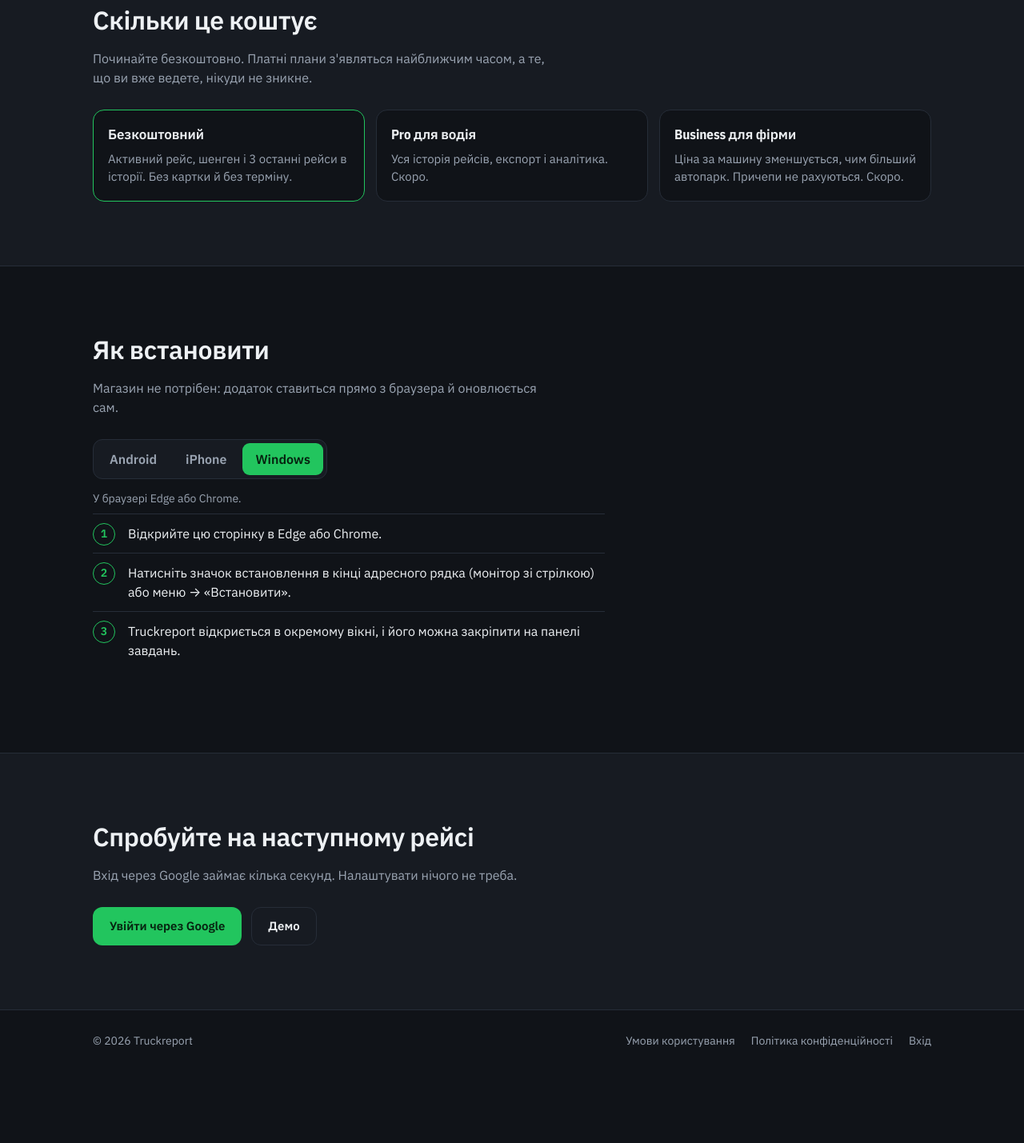
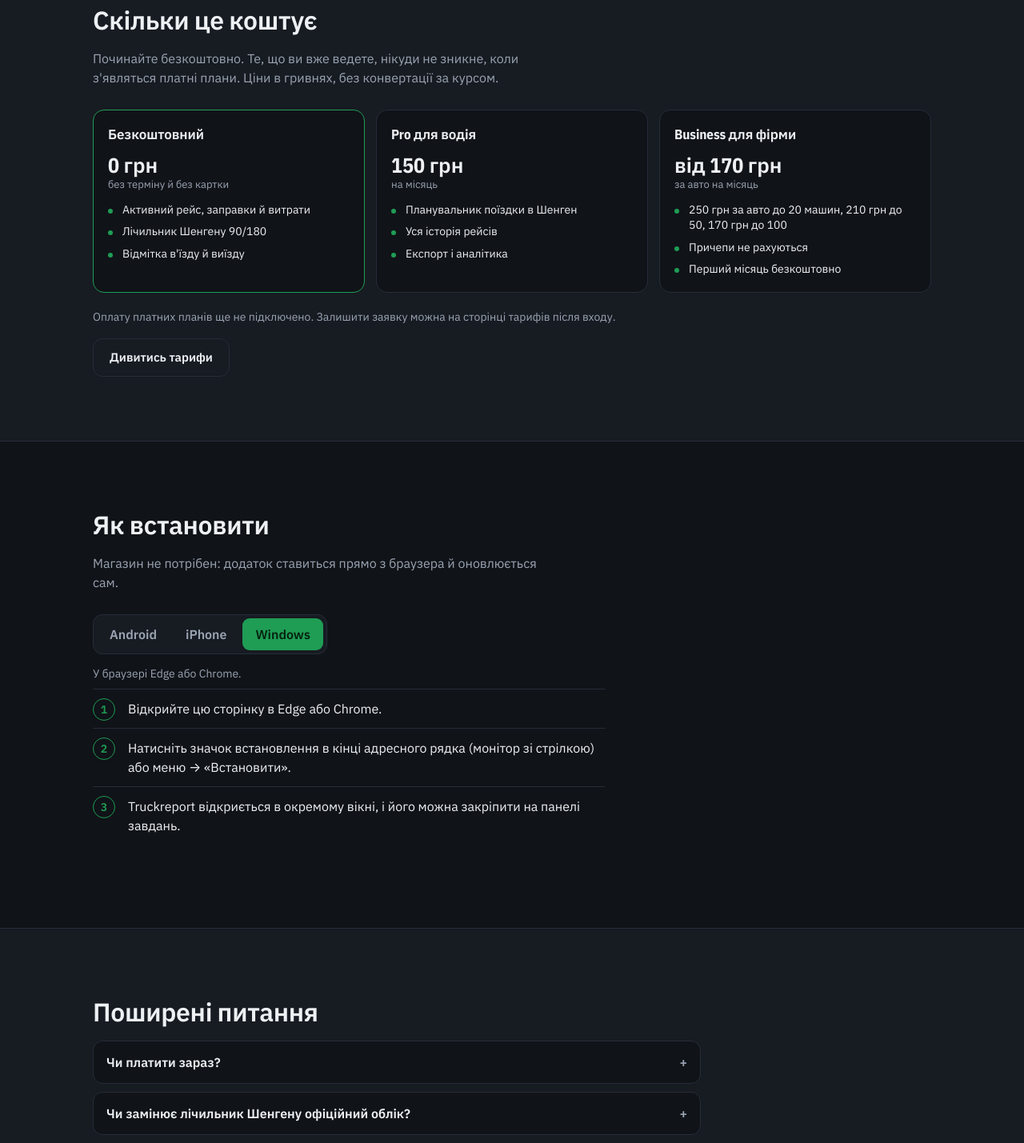
Before and after one commit to djmykolaj-design/truckreport, a React (Vite) app: page /welcome in a window 1280 px wide. Shown: the part 1330-2759 px from the top of the page at 80% size. Before the commit the page ends 2682 px from the top, so only its background shows below. Built offline with nearby package versions, Linux system fonts and the light colour scheme; what pdfmake would draw is missing.

Commit message:
feat: лендінг із цінами в гривнях, питаннями та спокійнішим зеленим

```diff
--- a/src/pages/Landing.css
+++ b/src/pages/Landing.css
@@ -5,7 +5,7 @@
   --lp-border: var(--border, #243044);
   --lp-text: var(--text, #f1f5f9);
   --lp-muted: var(--text-secondary, #94a3b8);
-  --lp-green: var(--primary, #22c55e);
+  --lp-green: #1f9d55;
 
   min-height: 100vh;
   background: var(--lp-bg);
@@ -502,3 +502,99 @@ main.layout-content.layout-content--bare {
   max-width: none !important;
   width: 100% !important;
 }
+
+/* ── Ціни: ціна й список можливостей ── */
+
+.lp-plan-price {
+  margin: 10px 0 14px;
+  font-family: var(--font-display, inherit);
+  font-size: 26px;
+  font-weight: 700;
+  line-height: 1.1;
+}
+
+.lp-plan-price small {
+  display: block;
+  margin-top: 4px;
+  font-family: var(--font-body, inherit);
+  font-size: 13px;
+  font-weight: 400;
+  color: var(--lp-muted);
+}
+
+.lp-plan-list {
+  margin: 0;
+  padding: 0;
+  list-style: none;
+  display: grid;
+  gap: 8px;
+}
+
+.lp-plan-list li {
+  position: relative;
+  padding-left: 18px;
+  font-size: 14px;
+  line-height: 1.4;
+  color: var(--lp-text);
+}
+
+.lp-plan-list li::before {
+  content: "";
+  position: absolute;
+  left: 0;
+  top: 8px;
+  width: 6px;
+  height: 6px;
+  border-radius: 50%;
+  background: var(--lp-green);
+}
+
+.lp-plans-note {
+  margin: 20px 0 16px;
+  font-size: 14px;
+  color: var(--lp-muted);
+}
+
+/* ── Питання й відповіді ── */
+
+.lp-faq {
+  display: grid;
+  gap: 10px;
+  max-width: 760px;
+}
+
+.lp-faq-item {
+  border: 1px solid var(--lp-border);
+  border-radius: 12px;
+  background: var(--lp-bg);
+  padding: 0 16px;
+}
+
+.lp-faq-item summary {
+  cursor: pointer;
+  padding: 14px 0;
+  font-weight: 600;
+  list-style: none;
+}
+
+.lp-faq-item summary::-webkit-details-marker {
+  display: none;
+}
+
+.lp-faq-item summary::after {
+  content: "+";
+  float: right;
+  color: var(--lp-muted);
+}
+
+.lp-faq-item[open] summary::after {
+  content: "−";
+}
+
+.lp-faq-item p {
+  margin: 0;
+  padding: 0 0 16px;
+  font-size: 14px;
+  line-height: 1.55;
+  color: var(--lp-muted);
+}
--- a/src/pages/Landing.jsx
+++ b/src/pages/Landing.jsx
@@ -8,7 +8,6 @@ import {
   Users,
   BarChart3,
   AlertTriangle,
-  FileText,
   Download,
 } from "lucide-react";
 import logo from "../assets/truckreport-logo.png";
@@ -97,6 +96,59 @@ const BOSS_ITEMS = [
     icon: Users,
     title: "Водії й рейси",
     text: "Хто зараз у дорозі, рейси всіх водіїв фірми, шенген кожного водія, документи з датами закінчення.",
+  },
+];
+
+const PLANS = [
+  {
+    name: "Безкоштовний",
+    price: "0 грн",
+    period: "без терміну й без картки",
+    now: true,
+    features: [
+      "Активний рейс, заправки й витрати",
+      "Лічильник Шенгену 90/180",
+      "Відмітка в'їзду й виїзду",
+    ],
+  },
+  {
+    name: "Pro для водія",
+    price: "150 грн",
+    period: "на місяць",
+    features: [
+      "Планувальник поїздки в Шенген",
+      "Уся історія рейсів",
+      "Експорт і аналітика",
+    ],
+  },
+  {
+    name: "Business для фірми",
+    price: "від 170 грн",
+    period: "за авто на місяць",
+    features: [
+      "250 грн за авто до 20 машин, 210 грн до 50, 170 грн до 100",
+      "Причепи не рахуються",
+      "Перший місяць безкоштовно",
+    ],
+  },
+];
+
+const FAQ = [
+  {
+    q: "Чи платити зараз?",
+    a: "Ні. Безкоштовний план працює без терміну й без картки. Оплату платних планів ми ще не підключили: на сторінці тарифів можна залишити заявку, і ми напишемо, коли вони запрацюють.",
+  },
+  {
+    q: "Чи замінює лічильник Шенгену офіційний облік?",
+    a: "Ні. Це допоміжний інструмент, який рахує дні за правилом 90/180 за датами, що ви внесли. Остаточне рішення завжди за прикордонною службою, тому звіряйте дати зі штампами в паспорті.",
+  },
+  {
+    q: "Чи треба ставити додаток із магазину?",
+    a: "Ні. Truckreport працює в браузері й встановлюється на телефон прямо зі сторінки, а оновлюється сам. Покрокова інструкція для Android, iPhone та Windows вище.",
+  },
+  {
+    q: "Хто бачить мої дані?",
+    a: "Ви й ваша фірма. Рейси водія бачить лише сам водій та шеф фірми, до якої він приєднаний. Водій без фірми працює сам, і його дані ніхто більше не бачить.",
   },
 ];
 
@@ -281,34 +333,42 @@ export default function Landing() {
         </div>
       </section>
 
-      <section className="lp-section lp-section--alt">
+      <section className="lp-section lp-section--alt" id="pricing">
         <div className="lp-wrap">
           <h2>Скільки це коштує</h2>
           <p className="lp-section-lead">
-            Починайте безкоштовно. Платні плани з'являться найближчим часом, а
-            те, що ви вже ведете, нікуди не зникне.
+            Починайте безкоштовно. Те, що ви вже ведете, нікуди не зникне, коли
+            з'являться платні плани. Ціни в гривнях, без конвертації за курсом.
           </p>
 
           <div className="lp-plans">
-            <div className="lp-plan lp-plan--now">
-              <h3>Безкоштовний</h3>
-              <p>
-                Активний рейс, шенген і 3 останні рейси в історії. Без картки й
-                без терміну.
-              </p>
-            </div>
-            <div className="lp-plan">
-              <h3>Pro для водія</h3>
-              <p>Уся історія рейсів, експорт і аналітика. Скоро.</p>
-            </div>
-            <div className="lp-plan">
-              <h3>Business для фірми</h3>
-              <p>
-                Ціна за машину зменшується, чим більший автопарк. Причепи не
-                рахуються. Скоро.
-              </p>
-            </div>
+            {PLANS.map((plan) => (
+              <div
+                key={plan.name}
+                className={`lp-plan ${plan.now ? "lp-plan--now" : ""}`}
+              >
+                <h3>{plan.name}</h3>
+                <div className="lp-plan-price">
+                  {plan.price}
+                  <small>{plan.period}</small>
+                </div>
+                <ul className="lp-plan-list">
+                  {plan.features.map((feature) => (
+                    <li key={feature}>{feature}</li>
+                  ))}
+                </ul>
+              </div>
+            ))}
           </div>
+
+          <p className="lp-plans-note">
+            Оплату платних планів ще не підключено. Залишити заявку можна на
+            сторінці тарифів після входу.
+          </p>
+
+          <Link to="/pricing" className="lp-btn lp-btn--ghost">
+            Дивитись тарифи
+          </Link>
         </div>
       </section>
 
@@ -356,7 +416,22 @@ export default function Landing() {
         </div>
       </section>
 
-      <section className="lp-section lp-section--alt">
+      <section className="lp-section lp-section--alt" id="faq">
+        <div className="lp-wrap">
+          <h2>Поширені питання</h2>
+
+          <div className="lp-faq">
+            {FAQ.map((item) => (
+              <details className="lp-faq-item" key={item.q}>
+                <summary>{item.q}</summary>
+                <p>{item.a}</p>
+              </details>
+            ))}
+          </div>
+        </div>
+      </section>
+
+      <section className="lp-section">
         <div className="lp-wrap lp-final">
           <h2>Спробуйте на наступному рейсі</h2>
           <p className="lp-section-lead">
```
